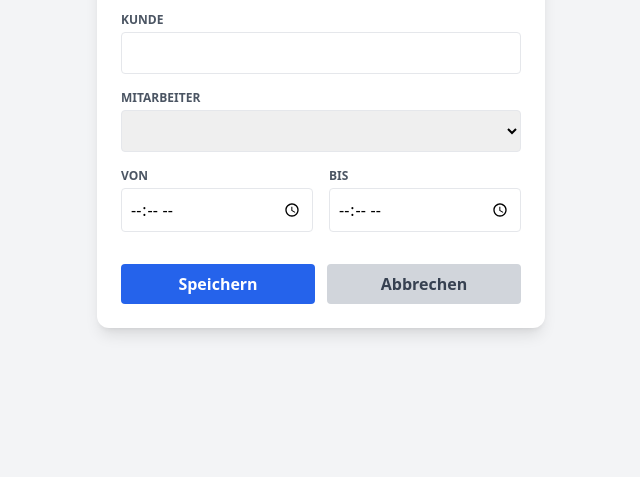
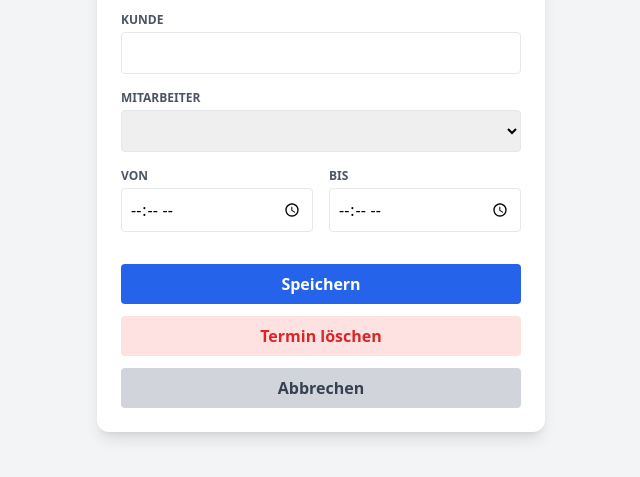
Before and after one commit to stoschulz-cell/cito-planer, a website: page edit-termin.html in a window 1280 px wide. Shown: the part 105-582 px from the top of the page, without its empty margins (319-959 px from the left). Drawn offline with nearby package versions, Linux system fonts and the light colour scheme; no server answers.

Commit message:
edit-termin.html

```diff
--- a/edit-termin.html
+++ b/edit-termin.html
@@ -30,8 +30,9 @@
             </div>
         </div>
 
-        <div class="mt-8 flex gap-3">
+        <div class="mt-8 flex flex-col gap-3">
             <button onclick="speichern()" class="w-full bg-blue-600 text-white py-2 rounded font-bold hover:bg-blue-700">Speichern</button>
+            <button onclick="terminLoeschen()" class="w-full bg-red-100 text-red-600 py-2 rounded font-bold hover:bg-red-200">Termin löschen</button>
             <button onclick="window.close()" class="w-full bg-gray-300 text-gray-700 py-2 rounded font-bold hover:bg-gray-400">Abbrechen</button>
         </div>
     </div>
@@ -51,7 +52,6 @@
                     document.getElementById('edit-von').value = termin.aktuell?.von || termin.original.von;
                     document.getElementById('edit-bis').value = termin.aktuell?.bis || termin.original.bis;
 
-                    // Mitarbeiter-Liste laden und den aktuellen Mitarbeiter/Unbesetzt vorwählen
                     const maSelect = document.getElementById('edit-ma');
                     maSelect.innerHTML = `<option value="Unbesetzt">Unbesetzt</option>` +
                         data.mitarbeiterListe.map(m => `<option value="${m.name}" ${termin.mitarbeiter === m.name ? 'selected' : ''}>${m.name}</option>`).join('');
@@ -63,7 +63,7 @@
             const payload = {
                 id: id,
                 kunde: document.getElementById('edit-kunde').value,
-                mitarbeiter: document.getElementById('edit-ma').value, // WICHTIG: Das fehlte!
+                mitarbeiter: document.getElementById('edit-ma').value,
                 von_uhrzeit: document.getElementById('edit-von').value,
                 bis_uhrzeit: document.getElementById('edit-bis').value
             };
@@ -80,6 +80,15 @@
             } else { alert("Fehler beim Speichern!"); }
         }
 
+        // LÖSCHEN FUNKTION
+        async function terminLoeschen() {
+            if(confirm("Diesen Termin wirklich löschen?")) {
+                await fetch(`/api/planer/termin/${id}`, { method: 'DELETE' });
+                if (window.opener && !window.opener.closed) window.opener.ladeDashboard();
+                window.close();
+            }
+        }
+
         ladeTermin();
     </script>
 </body>
```
